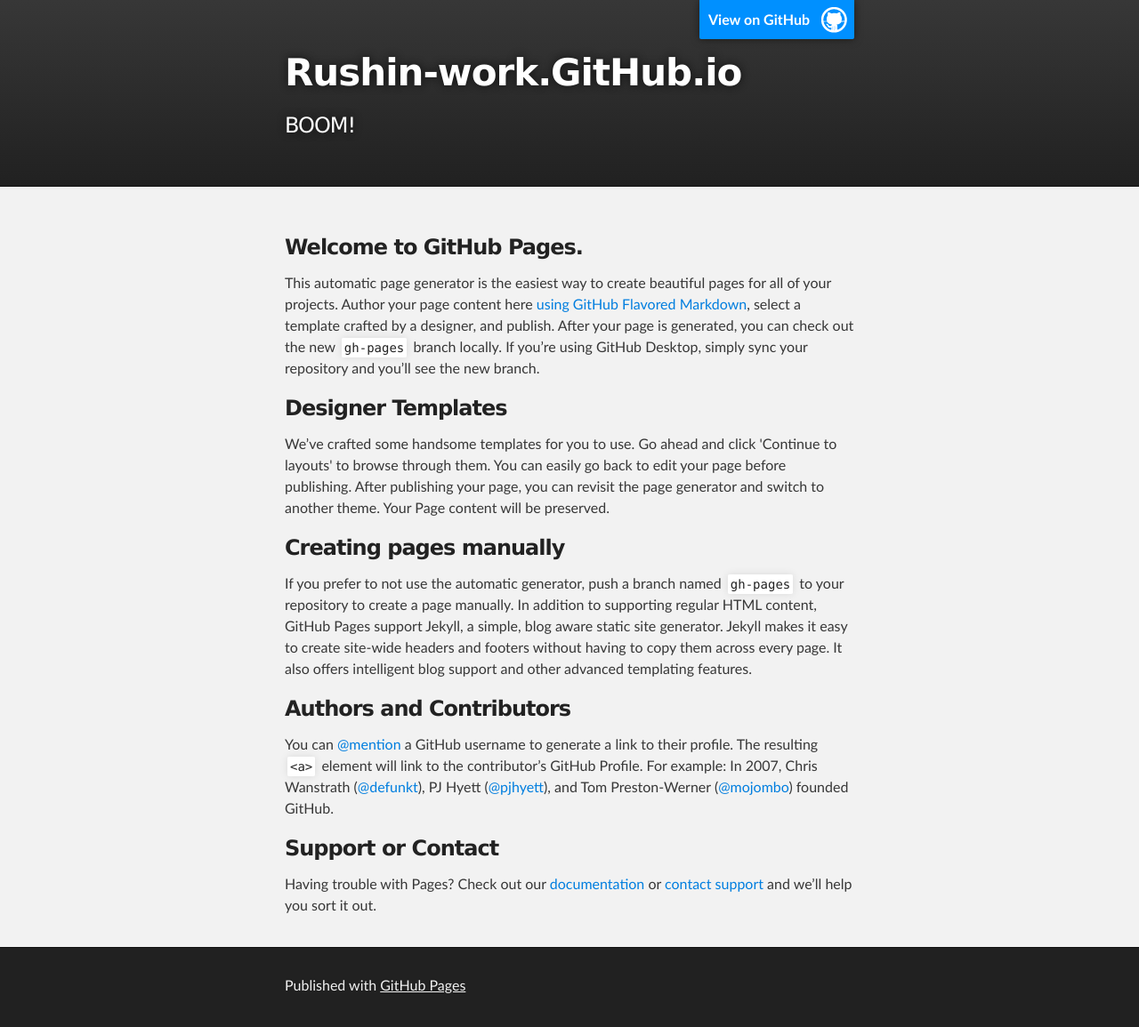
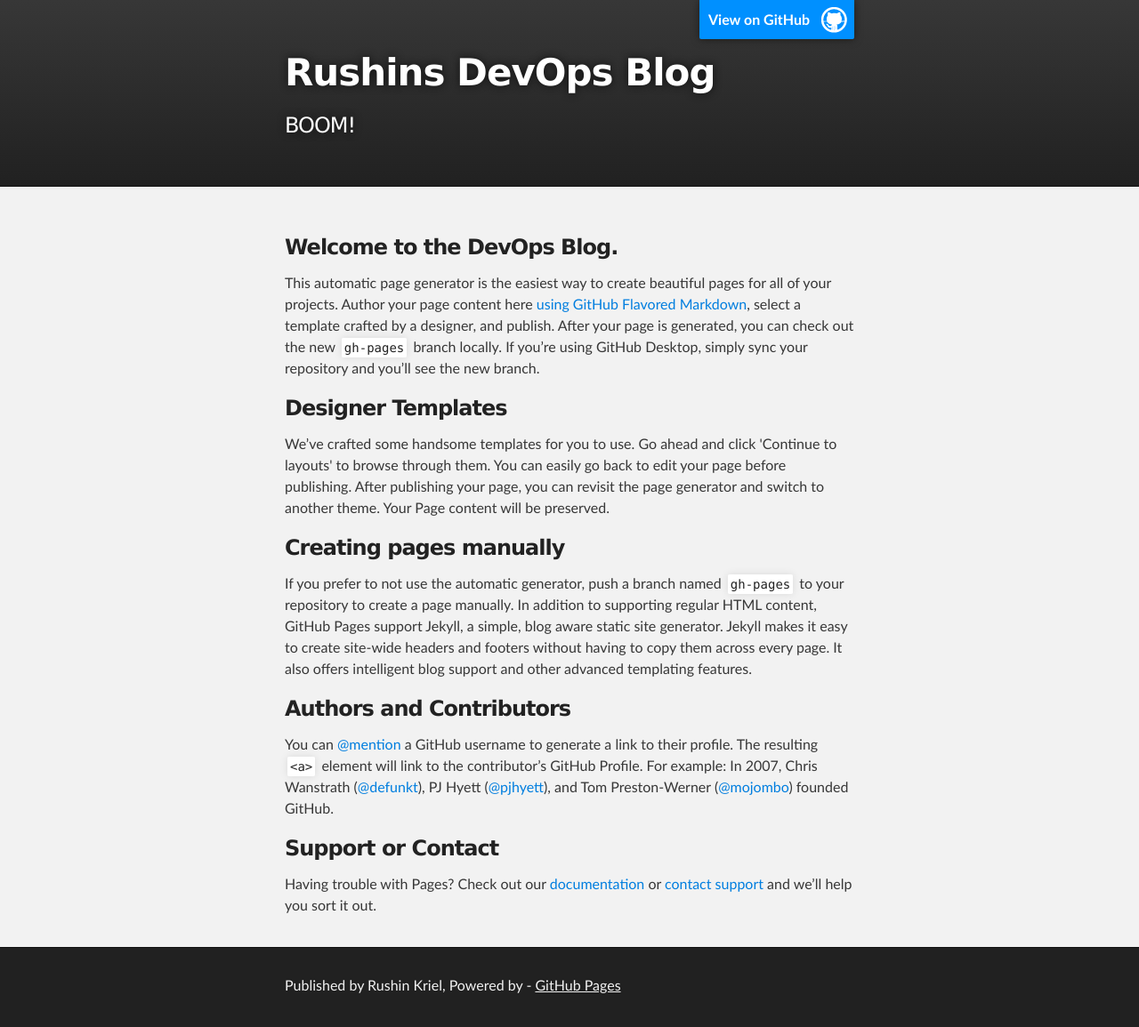
Before and after one commit to rushin-devops/rushin-devops.github.io, a plain HTML site: page index.html in a window 1280 px wide. Shown: the whole page at 89% size. Drawn offline with Linux system fonts and the light colour scheme.

Commit message:
Update the blog page.

```diff
--- a/index.html
+++ b/index.html
@@ -4,11 +4,11 @@
   <head>
     <meta charset='utf-8'>
     <meta http-equiv="X-UA-Compatible" content="chrome=1">
-    <meta name="description" content="Rushin-work.GitHub.io : BOOM!">
+    <meta name="description" content="Rushins DevOps Blog : BOOM!">
 
     <link rel="stylesheet" type="text/css" media="screen" href="stylesheets/stylesheet.css">
 
-    <title>Rushin-work.GitHub.io</title>
+    <title>Rushins DevOps Blog</title>
   </head>
 
   <body>
@@ -18,7 +18,7 @@
         <header class="inner">
           <a id="forkme_banner" href="https://github.com/rushin-work">View on GitHub</a>
 
-          <h1 id="project_title">Rushin-work.GitHub.io</h1>
+          <h1 id="project_title">Rushins DevOps Blog</h1>
           <h2 id="project_tagline">BOOM!</h2>
 
         </header>
@@ -28,7 +28,9 @@
     <div id="main_content_wrap" class="outer">
       <section id="main_content" class="inner">
         <h3>
-<a id="welcome-to-github-pages" class="anchor" href="#welcome-to-github-pages" aria-hidden="true"><span aria-hidden="true" class="octicon octicon-link"></span></a>Welcome to GitHub Pages.</h3>
+<a id="welcome-to-github-pages" class="anchor" href="#welcome-to-github-pages"
+    aria-hidden="true"><span aria-hidden="true" class="octicon
+    octicon-link"></span></a>Welcome to the DevOps Blog.</h3>
 
 <p>This automatic page generator is the easiest way to create beautiful pages for all of your projects. Author your page content here <a href="https://guides.github.com/features/mastering-markdown/">using GitHub Flavored Markdown</a>, select a template crafted by a designer, and publish. After your page is generated, you can check out the new <code>gh-pages</code> branch locally. If you’re using GitHub Desktop, simply sync your repository and you’ll see the new branch.</p>
 
@@ -57,7 +59,7 @@
     <!-- FOOTER  -->
     <div id="footer_wrap" class="outer">
       <footer class="inner">
-        <p>Published with <a href="https://pages.github.com">GitHub Pages</a></p>
+        <p>Published by Rushin Kriel, Powered by - <a href="https://pages.github.com">GitHub Pages</a></p>
       </footer>
     </div>
 
```
